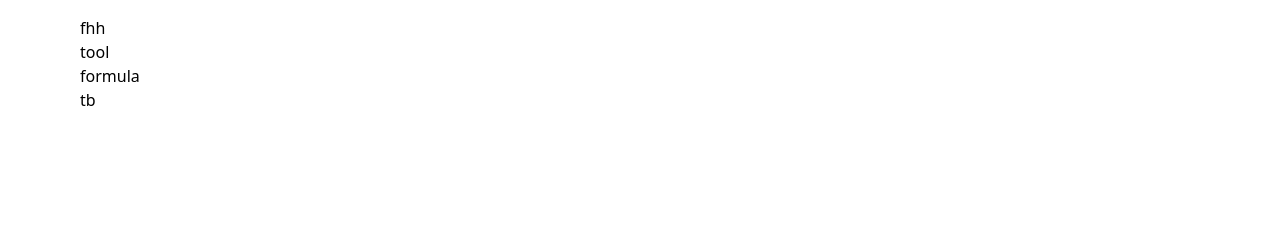
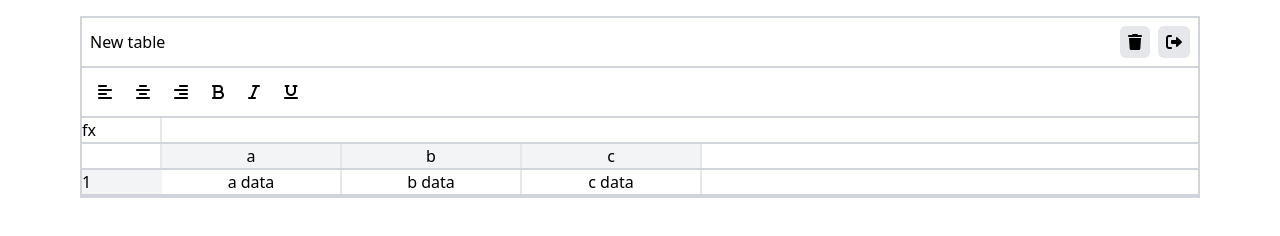
Before and after one commit to sergij14/excel-app, a website built with webpack: page src/index.html in a window 1280 px wide. Built offline with nearby package versions, Linux system fonts and the light colour scheme.

Commit message:
formatting the markup dinamically

```diff
--- a/src/components/excel/Excel.js
+++ b/src/components/excel/Excel.js
@@ -6,11 +6,15 @@ export class Excel {
 
   getRoot() {
     const $root = document.createElement('div');
+    $root.classList.add('excel');
 
     this.components.forEach((Component) => {
-      const component = new Component();
-      console.log($root);
-      $root.insertAdjacentHTML('beforeend', component.toHTML());
+      const $el = document.createElement('div');
+      const component = new Component($el);
+
+      $el.classList.add(Component.className);
+      $el.innerHTML = component.toHTML();
+      $root.append($el);
     });
     return $root;
   }
--- a/src/components/formula/Formula.js
+++ b/src/components/formula/Formula.js
@@ -1,7 +1,14 @@
 const {ExcelComponent} = require('../../core/ExcelComponent');
 
 export class Formula extends ExcelComponent {
-  toHTML() {
-    return '<h1>formula</h1>';
-  }
+    static className = 'excel-formula'
+
+    toHTML() {
+      return `
+      <div class="flex w-[80px] border-r-2 border-gray-200">fx</div>
+      <div class="flex-grow">
+        <input class="w-full focus:outline-none" type="text" />
+      </div>
+      `;
+    }
 }
--- a/src/components/header/Header.js
+++ b/src/components/header/Header.js
@@ -1,7 +1,26 @@
 const {ExcelComponent} = require('../../core/ExcelComponent');
 
 export class Header extends ExcelComponent {
-  toHTML() {
-    return '<h1>fhh</h1>';
-  }
+    static className = 'excel-header'
+    toHTML() {
+      return `
+      <input
+      type="text"
+      value="New table"
+      class="focus:outline-none"
+    />
+    <div class="flex gap-2">
+      <button
+        class="hover:text-blue-500 rounded-md bg-gray-200 px-2 py-1 cursor-pointer"
+      >
+        <i class="fa-sharp fa-solid fa-trash"></i>
+      </button>
+      <button
+        class="hover:text-blue-500 rounded-md bg-gray-200 px-2 py-1 cursor-pointer"
+      >
+        <i class="fa-sharp fa-solid fa-right-from-bracket"></i>
+      </button>
+    </div>
+      `;
+    }
 }
--- a/src/components/table/Table.js
+++ b/src/components/table/Table.js
@@ -1,7 +1,49 @@
 const {ExcelComponent} = require('../../core/ExcelComponent');
 
 export class Table extends ExcelComponent {
-  toHTML() {
-    return '<h1>tb</h1>';
-  }
+    static className = 'excel-table'
+    toHTML() {
+      return `
+      <div class="flex border-b-2 border-gray-300">
+      <div class="flex w-[80px] border-r-2 border-gray-200"></div>
+      <div class="flex">
+        <div
+          class="border-r-2 border-gray-200 bg-gray-100 w-[180px] flex justify-center"
+        >
+          a
+        </div>
+        <div
+          class="border-r-2 border-gray-200 bg-gray-100 w-[180px] flex justify-center"
+        >
+          b
+        </div>
+        <div
+          class="border-r-2 border-gray-200 bg-gray-100 w-[180px] flex justify-center"
+        >
+          c
+        </div>
+      </div>
+    </div>
+    <div class="flex border-b-2 border-gray-300">
+      <div class="flex w-[80px] border-gray-200 bg-gray-100">1</div>
+      <div class="flex">
+        <div
+          class="border-r-2 border-gray-200 w-[180px] flex justify-center"
+        >
+          a data
+        </div>
+        <div
+          class="border-r-2 border-gray-200 w-[180px] flex justify-center"
+        >
+          b data
+        </div>
+        <div
+          class="border-r-2 border-gray-200 w-[180px] flex justify-center"
+        >
+          c data
+        </div>
+      </div>
+    </div>
+      `;
+    }
 }
--- a/src/components/toolbar/Toolbar.js
+++ b/src/components/toolbar/Toolbar.js
@@ -1,7 +1,27 @@
 const {ExcelComponent} = require('../../core/ExcelComponent');
 
 export class Toolbar extends ExcelComponent {
-  toHTML() {
-    return '<h1>tool</h1>';
-  }
+    static className = 'excel-toolbar'
+    toHTML() {
+      return `
+      <button class="hover:bg-gray-200 px-2 py-1 rounded-md cursor-pointer">
+      <i class="fa-solid fa-align-left"></i>
+    </button>
+    <button class="hover:bg-gray-200 px-2 py-1 rounded-md cursor-pointer">
+      <i class="fa-solid fa-align-center"></i>
+    </button>
+    <button class="hover:bg-gray-200 px-2 py-1 rounded-md cursor-pointer">
+      <i class="fa-solid fa-align-right"></i>
+    </button>
+    <button class="hover:bg-gray-200 px-2 py-1 rounded-md cursor-pointer">
+      <i class="fa-solid fa-bold"></i>
+    </button>
+    <button class="hover:bg-gray-200 px-2 py-1 rounded-md cursor-pointer">
+      <i class="fa-solid fa-italic"></i>
+    </button>
+    <button class="hover:bg-gray-200 px-2 py-1 rounded-md cursor-pointer">
+      <i class="fa-solid fa-underline"></i>
+    </button>
+      `;
+    }
 }
--- a/src/core/DOMListener.js
+++ b/src/core/DOMListener.js
@@ -1,3 +1,7 @@
 export class DOMListener {
-
+  constructor($root) {
+    if (!$root) {
+      return;
+    }
+  }
 }
--- a/src/index.js
+++ b/src/index.js
@@ -9,5 +9,4 @@ const excelApp = new Excel('#app', {
   components: [Header, Toolbar, Formula, Table],
 });
 
-
-console.log(excelApp.render());
+excelApp.render();
--- a/src/styles/index.css
+++ b/src/styles/index.css
@@ -1,3 +1,21 @@
 @tailwind base;
 @tailwind components;
 @tailwind utilities;
+
+@layer components {
+  .excel {
+    @apply border-2 border-gray-300
+  }
+  .excel-header {
+    @apply flex justify-between p-2 border-b-2 border-gray-300;
+  }
+  .excel-toolbar {
+    @apply flex gap-2 p-2 border-b-2 border-gray-300;
+  }
+  .excel-formula {
+    @apply flex border-b-2 border-gray-300;
+  }
+  .excel-table {
+    @apply overflow-x-auto;
+  }
+}
```
Also changed, not shown: 1 other file.
